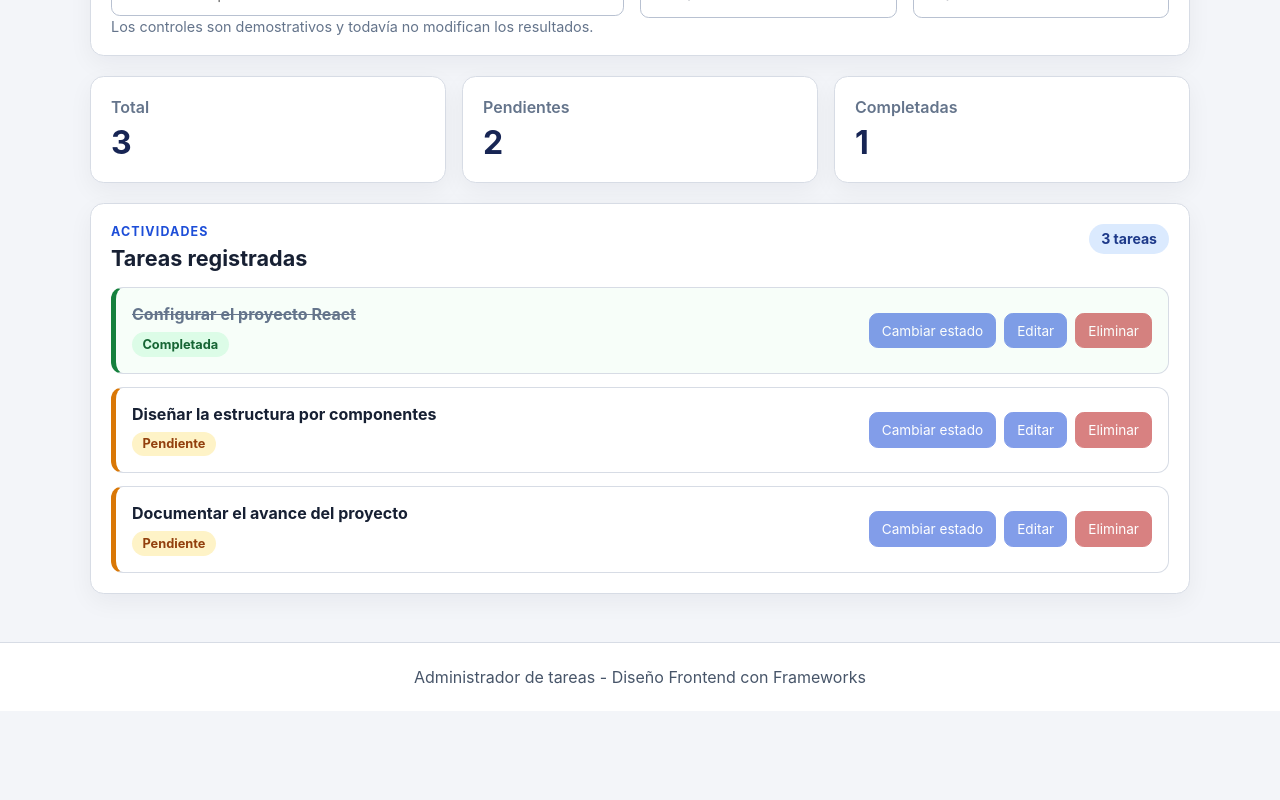
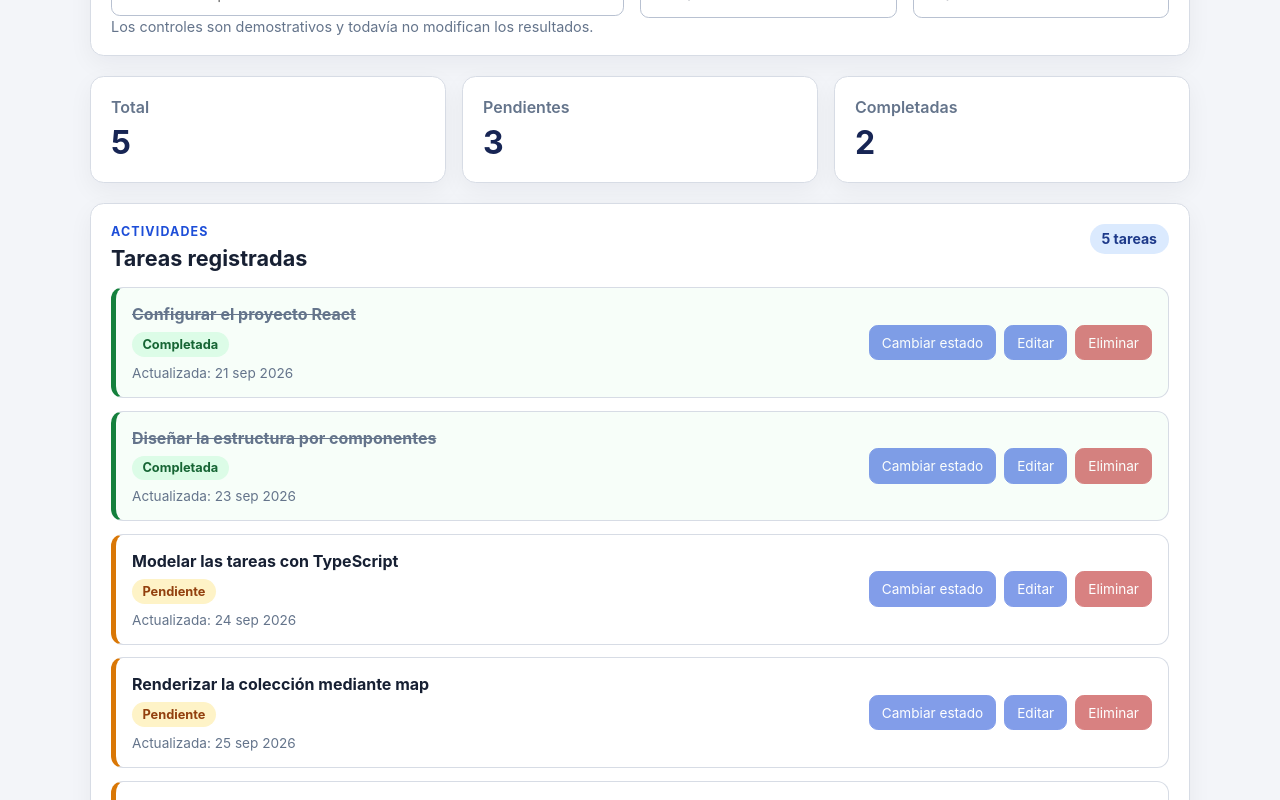
Before and after one commit to GildardoPRMX/ACT-5-FRONTEND, a React (Vite) app: page / in a window 1280 px wide. Shown: the part 600-1400 px from the top of the page. Before the commit the page ends 1311 px from the top, so only its background shows below. Built offline with nearby package versions, Linux system fonts and the light colour scheme.

Commit message:
feat: renderizar colección tipada de tareas

```diff
--- a/src/App.tsx
+++ b/src/App.tsx
@@ -4,6 +4,7 @@
 import { TaskForm } from './components/TaskForm';
 import { TaskList } from './components/TaskList';
 import { TaskSummary } from './components/TaskSummary';
+import { tasks } from './data/tasks';
 
 export default function App() {
   return (
@@ -12,8 +13,8 @@
       <main className="app-main">
         <TaskForm />
         <TaskFilters />
-        <TaskSummary total={3} pending={2} completed={1} />
-        <TaskList />
+        <TaskSummary tasks={tasks} />
+        <TaskList tasks={tasks} />
       </main>
       <AppFooter courseName="Diseño Frontend con Frameworks" />
     </div>
--- a/src/components/TaskItem.tsx
+++ b/src/components/TaskItem.tsx
@@ -1,13 +1,29 @@
-type TaskStatus = 'pending' | 'completed';
+import type { Task } from '../models/task.interface';
 
 interface TaskItemProps {
-  title: string;
-  status: TaskStatus;
+  task: Task;
 }
 
-export function TaskItem({ title, status }: TaskItemProps) {
+function formatTaskDate(value: string): string {
+  const date = new Date(value);
+  return new Intl.DateTimeFormat('es-MX', {
+    dateStyle: 'medium',
+  }).format(date);
+}
+
+export function TaskItem({
+  task,
+}: TaskItemProps) {
+  const {
+    title,
+    status,
+    updatedAt,
+  } = task;
+
   const statusLabel =
-    status === 'completed' ? 'Completada' : 'Pendiente';
+    status === 'completed'
+      ? 'Completada'
+      : 'Pendiente';
 
   return (
     <article
@@ -15,19 +31,37 @@
       role="listitem"
     >
       <div className="task-item__content">
-        <h3 className="task-item__title">{title}</h3>
-        <span className={`status-badge status-badge--${status}`}>
+        <h3 className="task-item__title">
+          {title}
+        </h3>
+        <span
+          className={`status-badge status-badge--${status}`}
+        >
           {statusLabel}
         </span>
+        <p className="task-item__date">
+          Actualizada:{' '}
+          <time dateTime={updatedAt}>
+            {formatTaskDate(updatedAt)}
+          </time>
+        </p>
       </div>
       <div
         className="task-item__actions"
         role="group"
         aria-label={`Acciones para ${title}`}
       >
-        <button type="button" disabled>Cambiar estado</button>
-        <button type="button" disabled>Editar</button>
-        <button type="button" className="button-danger" disabled>
+        <button type="button" disabled>
+          Cambiar estado
+        </button>
+        <button type="button" disabled>
+          Editar
+        </button>
+        <button
+          type="button"
+          className="button-danger"
+          disabled
+        >
           Eliminar
         </button>
       </div>
--- a/src/components/TaskList.tsx
+++ b/src/components/TaskList.tsx
@@ -1,29 +1,61 @@
+import type { Task } from '../models/task.interface';
 import { TaskItem } from './TaskItem';
 
-export function TaskList() {
+interface TaskListProps {
+  tasks: Task[];
+}
+
+export function TaskList({
+  tasks,
+}: TaskListProps) {
+  const resultLabel =
+    tasks.length === 1
+      ? '1 tarea'
+      : `${tasks.length} tareas`;
+
   return (
-    <section className="panel" aria-labelledby="task-list-title">
+    <section
+      className="panel"
+      aria-labelledby="task-list-title"
+    >
       <div className="section-heading">
         <div>
-          <p className="section-heading__eyebrow">Actividades</p>
-          <h2 id="task-list-title">Tareas registradas</h2>
+          <p className="section-heading__eyebrow">
+            Actividades
+          </p>
+          <h2 id="task-list-title">
+            Tareas registradas
+          </h2>
         </div>
-        <span className="result-count">3 tareas</span>
+        <span className="result-count">
+          {resultLabel}
+        </span>
       </div>
-      <div className="task-list" role="list">
-        <TaskItem
-          title="Configurar el proyecto React"
-          status="completed"
-        />
-        <TaskItem
-          title="Diseñar la estructura por componentes"
-          status="pending"
-        />
-        <TaskItem
-          title="Documentar el avance del proyecto"
-          status="pending"
-        />
-      </div>
+
+      {tasks.length === 0 ? (
+        <div
+          className="empty-state"
+          role="status"
+        >
+          <h3>No hay tareas registradas</h3>
+          <p>
+            La colección está vacía. Las nuevas tareas
+            aparecerán en esta sección.
+          </p>
+        </div>
+      ) : (
+        <div
+          className="task-list"
+          role="list"
+        >
+          {tasks.map((task) => (
+            <TaskItem
+              key={task.id}
+              task={task}
+            />
+          ))}
+        </div>
+      )}
     </section>
   );
 }
--- a/src/components/TaskSummary.tsx
+++ b/src/components/TaskSummary.tsx
@@ -1,24 +1,34 @@
+import type { Task } from '../models/task.interface';
+
 interface TaskSummaryProps {
-  total: number;
-  pending: number;
-  completed: number;
+  tasks: Task[];
 }
 
 export function TaskSummary({
-  total,
-  pending,
-  completed,
+  tasks,
 }: TaskSummaryProps) {
+  const completed = tasks.filter(
+    ({ status }) => status === 'completed',
+  ).length;
+
+  const pending =
+    tasks.length - completed;
+
   return (
-    <section className="summary-grid" aria-label="Resumen de tareas">
+    <section
+      className="summary-grid"
+      aria-label="Resumen de tareas"
+    >
       <article className="summary-card">
         <span>Total</span>
-        <strong>{total}</strong>
+        <strong>{tasks.length}</strong>
       </article>
+
       <article className="summary-card">
         <span>Pendientes</span>
         <strong>{pending}</strong>
       </article>
+
       <article className="summary-card">
         <span>Completadas</span>
         <strong>{completed}</strong>
--- /dev/null
+++ b/src/data/tasks.ts
@@ -0,0 +1,39 @@
+import type { Task } from '../models/task.interface';
+
+export const tasks: Task[] = [
+  {
+    id: 'task-001',
+    title: 'Configurar el proyecto React',
+    status: 'completed',
+    createdAt: '2026-09-21T16:00:00.000Z',
+    updatedAt: '2026-09-21T18:30:00.000Z',
+  },
+  {
+    id: 'task-002',
+    title: 'Diseñar la estructura por componentes',
+    status: 'completed',
+    createdAt: '2026-09-22T16:00:00.000Z',
+    updatedAt: '2026-09-23T17:15:00.000Z',
+  },
+  {
+    id: 'task-003',
+    title: 'Modelar las tareas con TypeScript',
+    status: 'pending',
+    createdAt: '2026-09-24T16:00:00.000Z',
+    updatedAt: '2026-09-24T16:00:00.000Z',
+  },
+  {
+    id: 'task-004',
+    title: 'Renderizar la colección mediante map',
+    status: 'pending',
+    createdAt: '2026-09-25T16:00:00.000Z',
+    updatedAt: '2026-09-25T16:00:00.000Z',
+  },
+  {
+    id: 'task-005',
+    title: 'Documentar el avance del proyecto',
+    status: 'pending',
+    createdAt: '2026-09-26T16:00:00.000Z',
+    updatedAt: '2026-09-26T16:00:00.000Z',
+  },
+];
--- a/src/styles/index.css
+++ b/src/styles/index.css
@@ -286,6 +286,34 @@
   text-align: center;
 }
 
+.task-item__date {
+  margin-bottom: 0;
+  color: #64748b;
+  font-size: 0.85rem;
+}
+
+.empty-state {
+  display: grid;
+  justify-items: center;
+  gap: 0.5rem;
+  border: 1px dashed #94a3b8;
+  border-radius: 0.75rem;
+  padding: 2rem 1rem;
+  color: #475569;
+  background: #f8fafc;
+  text-align: center;
+}
+
+.empty-state h3,
+.empty-state p {
+  margin-bottom: 0;
+}
+
+.empty-state h3 {
+  color: #334155;
+  font-size: 1.05rem;
+}
+
 @media (max-width: 720px) {
   .app-header { padding-block: 2.25rem; }
   .task-form__row,
```
Also changed, not shown: src/models/task.interface.ts (added, +11 -0 lines), 1 other file (tests, documents, lock files or other folders).
